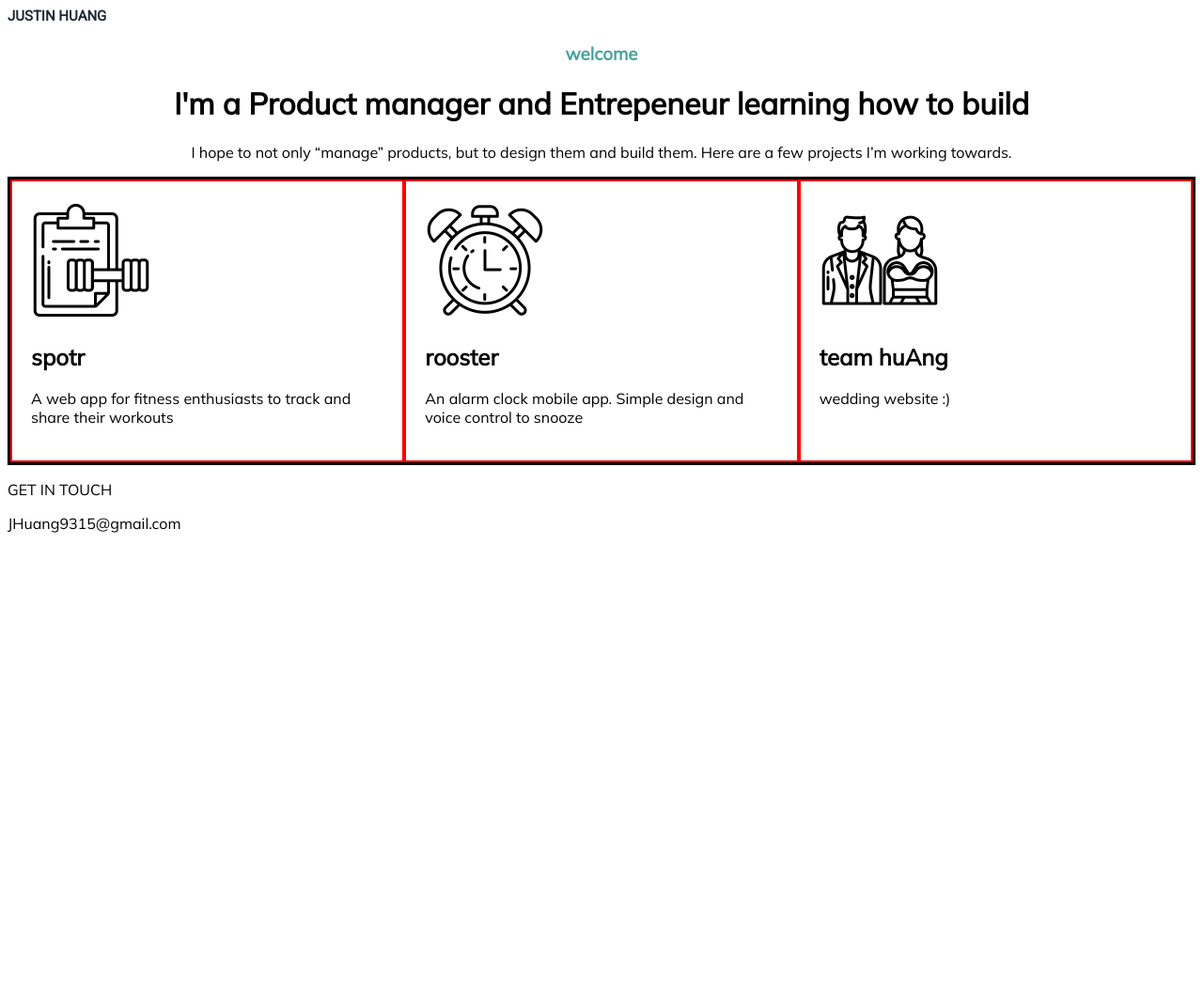
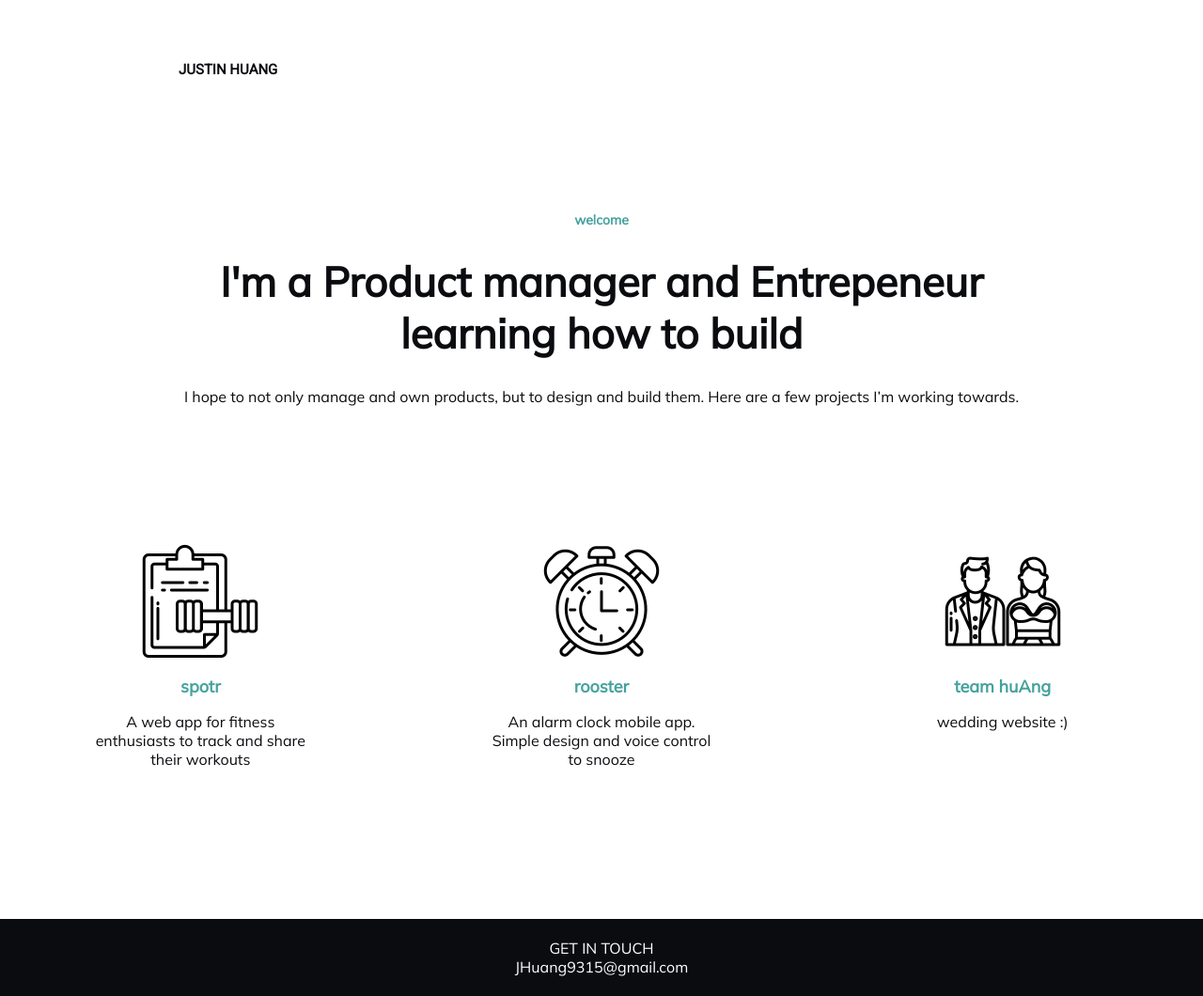
Before and after one commit to jhuang9315/jhuango.me, a plain HTML site: page index.html in a window 1280 px wide. Shown: the whole page at 94% size. Before the commit the page ends 800 px from the top, so only its background shows below. Drawn offline with Linux system fonts and the light colour scheme.

Commit message:
finalized styling

```diff
--- a/index.html
+++ b/index.html
@@ -15,43 +15,45 @@
   </head>
 
   <body>
-    <nav>JUSTIN HUANG</nav>
+    <nav class="darkblue">JUSTIN HUANG</nav>
 
-    <div>
+    <div class ="intro">
       <h3 class="blue center">welcome</h3>
-      <h1 class= "center">I'm a Product manager and Entrepeneur learning how to build</h1>
+      <h1 class= "center darkblue">I'm a Product manager and Entrepeneur learning how to build</h1>
+      <p class = "center darkblue">I hope to not only manage and own products, but to design and build them. Here are a few projects I’m working towards.</p>
     </div>
 
-    <div>
-      <p class = "center">I hope to not only “manage” products, but to design them and build them. Here are a few projects I’m working towards.</p>
-    </div>
+    <div class= "float-proj-container">
 
-    <div class= "float-container">
-
-      <div class= "float-child">
-        <img src="images/notepad.png" alt="image of alarm clock"/>
-        <h2>spotr</h2>
-        <p>A web app for fitness enthusiasts to track and share their workouts</p>
+      <div class= "float-proj-child">
+          <div class= "proj">
+            <img src="images/notepad.png" alt="image of alarm clock" class="center">
+            <h2 class="blue center">spotr</h2>
+            <p class="center darkblue">A web app for fitness enthusiasts to track and share their workouts</p>
+          </div>
       </div>
 
-      <div class= "float-child">
-        <img src="images/clock.png" alt="image of alarm clock"/>
-        <h2>rooster</h2>
-        <p>An alarm clock mobile app. Simple design and voice control to snooze</p>
+      <div class= "float-proj-child">
+        <div class= "proj">
+          <img src="images/clock.png" alt="image of alarm clock" class="center">
+          <h2 class="blue center">rooster</h2>
+          <p class="center darkblue">An alarm clock mobile app. Simple design and voice control to snooze</p>
+        </div>
       </div>
 
-      <div class= "float-child">
-        <img src="images/couple.png" alt="image of alarm clock"/>
-        <h2>team huAng</h2>
-        <p>wedding website :)</p>
+      <div class= "float-proj-child">
+        <div class= "proj">
+          <img src="images/couple.png" alt="image of alarm clock" class="center">
+          <h2 class="blue center">team huAng</h2>
+          <p class="center darkblue">wedding website :)</p>
+        </div>
       </div>
 
     </div>
 
 
     <footer>
-      <p>GET IN TOUCH</p>
-      <p>JHuang9315@gmail.com</p>
+      <p class="footer-text">GET IN TOUCH <br> JHuang9315@gmail.com</p>
     </footer>
 
 
--- a/style.css
+++ b/style.css
@@ -1,30 +1,80 @@
+.blue{
+  color: #45A29E;
+}
+
+.darkblue{
+  color: #0B0C10;
+}
+
+.center{
+  text-align: center;
+  display:block;
+  margin-left: auto;
+  margin-right: auto;
+}
+
+h1,h2,h3,h4,h5,p{
+  font-family: 'Mulish', sans-serif;
+}
+
+h1{
+  font-size: 44px;
+}
+
+h2{
+  font-size: 18px;
+}
+
+h3{
+  font-size: 14px;
+}
+
+body{
+  height:100vh;
+  margin:0;
+  padding:0;
+}
+
 nav{
+  padding-left: 190px;
+  padding-top: 65px;
   font-family:'Roboto', sans-serif;
   font-weight: bold;
   font-size: 15px;
   color: #1F2833;
 }
 
-h1,h2,h3,h4,h5,p{
-  font-family: 'Mulish', sans-serif;
-}
-
-.blue{
-  color: #45A29E;
-}
-
-.center{
+footer{
+  background-color:#0B0C10;
+  background: #0B0C10;
+  color: white;
   text-align: center;
 }
 
-.float-container {
-  border: 3px solid rgb(0, 0, 0);
-  display: flex;
+.footer-text{
+  padding: 21px ;
 }
 
-.float-child {
+.intro{
+  justify-content: center;
+  padding-top: 10%;
+  padding-bottom: 10%;
+  padding-left: 15%;
+  padding-right: 15%;
+}
+
+.float-proj-container {
+  display: flex;
+  padding-bottom: 10%;
+}
+
+.float-proj-child {
   width: 30%;
-  float: left;
-  padding: 20px;
-  border: 2px solid red;
+  justify-content: center;
+  margin: 0 auto;
 }
+
+.proj{
+  width:234px;
+  margin: 0 auto;
+}
```
